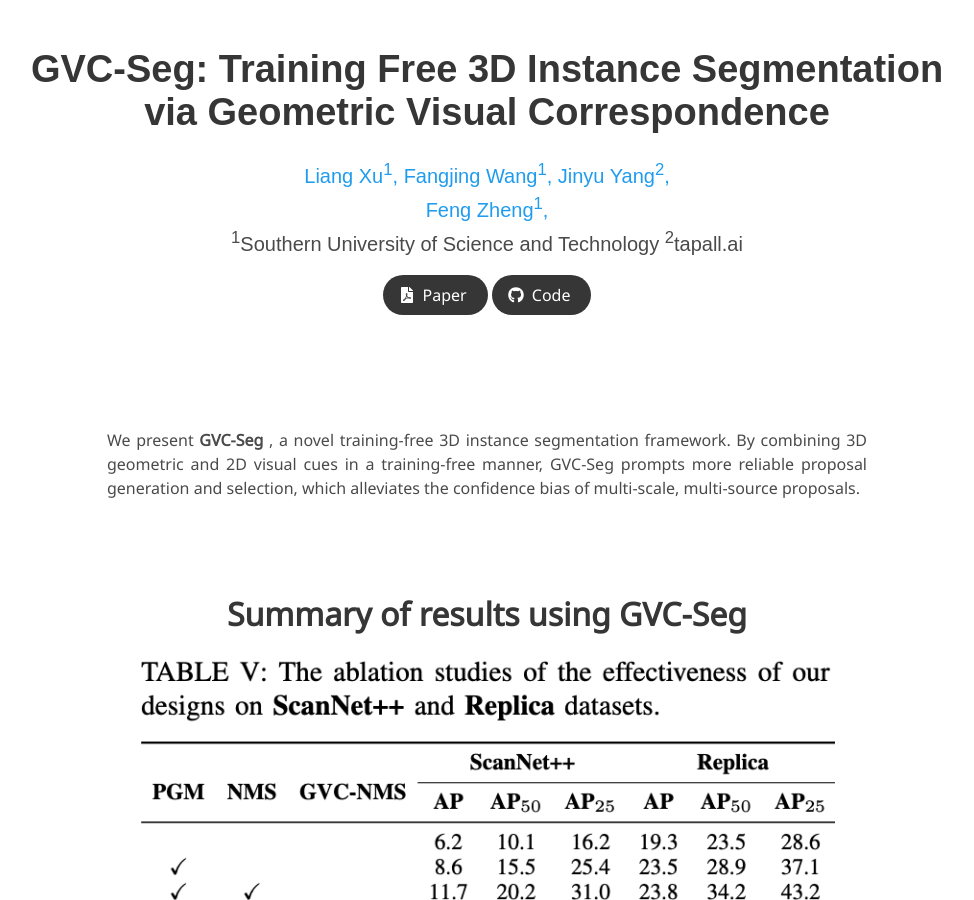
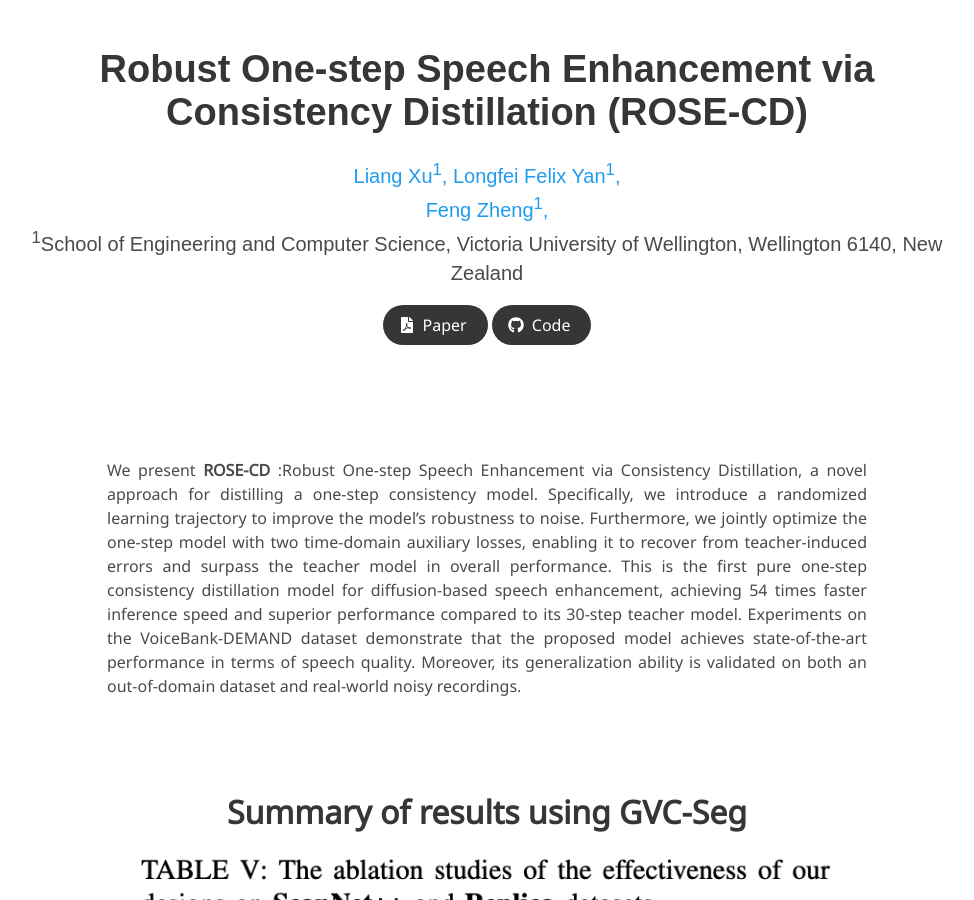
Before and after one commit to LiangXu123/LiangXu123.github.io, a Jekyll site: the page rosecd/index.html, which Jekyll copies as it is, in a window 1280 px wide and 900 px high. Shown: the whole window, without its empty margins (153-1127 px from the left). Built offline with Jekyll 4.4.1, drawn with Linux system fonts in a browser that asks for light colours; nearby versions of some CDN libraries; some web fonts are replaced; library files that are not in the unit come from our copies; a style sheet for code colours, icons or effects is not loaded.

Commit message:
rosecd_project

```diff
--- a/rosecd/index.html
+++ b/rosecd/index.html
@@ -3,7 +3,7 @@
 <head>
   <meta charset="utf-8">
   <meta name="description"
-        content="GVC-Seg: Training Free 3D Instance Segmentation via  Geometric Visual Correspondence.">
+        content="Robust One-step Speech Enhancement via Consistency Distillation.">
   <meta name="keywords" content="MaskRCNN, OWIS">
   <meta name="viewport" content="width=device-width, initial-scale=1">
   <title>GVC-Seg</title>
@@ -49,21 +49,18 @@
     <div class="container is-max-desktop">
       <div class="columns is-centered">
         <div class="column has-text-centered">
-          <h1 class="title is-1 publication-title" style="font-size:38px"> GVC-Seg: Training Free 3D Instance Segmentation <br> via  Geometric Visual Correspondence </h1>
+          <h1 class="title is-1 publication-title" style="font-size:38px"> Robust One-step Speech Enhancement via Consistency Distillation (ROSE-CD) </h1>
           <div class="is-size-5 publication-authors">
             <span class="author-block">
               <a href="https://liangxu123.github.io/">Liang Xu<sup>1</sup>,</a> </span>
               <span class="author-block">
-                <a href="">Fangjing Wang<sup>1</sup>, </a></span>
-              <span class="author-block">
-                <a href="https://ieeexplore.ieee.org/author/37086284120">Jinyu Yang<sup>2</sup>, </a> </span> <br>
+                <a href="https://ieeexplore.ieee.org/author/144802245092307">Longfei Felix Yan<sup>1</sup>, </a> </span> <br>
             <span class="author-block">
-              <a href="https://www.sustech.edu.cn/en/faculties/zhengfeng.html">Feng Zheng<sup>1</sup>, </a></span>
+              <a href="https://ieeexplore.ieee.org/author/38559192800">Feng Zheng<sup>1</sup>, </a></span>
           </div>
 
           <div class="is-size-5 publication-authors">
-            <span class="author-block"><sup>1</sup>Southern University of Science and Technology</span>
-            <span class="author-block"><sup>2</sup>tapall.ai</span>
+            <span class="author-block"><sup>1</sup>School of Engineering and Computer Science, Victoria University of Wellington, Wellington 6140, New Zealand</span>
           </div>
           <!-- <div class="is-size-5 publication-authors">
             <span class="author-block"><sup>1</sup>,</span>
@@ -95,7 +92,7 @@
               </span> -->
               <!-- Code Link. -->
               <span class="link-block">
-                <a href="https://github.com/LiangXu123/GVC-Seg"
+                <a href="https://github.com/LiangXu123/Robust-One-step-Speech-Enhancement-via-Consistency-Distillation-ROSE-CD-"
                    class="external-link button is-normal is-rounded is-dark">
                   <span class="icon">
                       <i class="fab fa-github"></i>
@@ -142,7 +139,19 @@
         <div class="content has-text-justified">
 
           <p>
-            We present <b>GVC-Seg</b> , a novel training-free 3D instance segmentation framework. By combining 3D geometric and 2D visual cues in a training-free manner, GVC-Seg prompts more reliable proposal generation and selection, which alleviates the confidence bias of multi-scale, multi-source proposals.
+            We present <b>ROSE-CD</b> :Robust One-step Speech Enhancement via Consistency
+            Distillation, a novel approach for distilling a one-step consistency model.
+            Specifically, we introduce a randomized learning trajectory to improve
+            the model’s robustness to noise. Furthermore, we jointly optimize the
+            one-step model with two time-domain auxiliary losses, enabling it to
+            recover from teacher-induced errors and surpass the teacher model in
+            overall performance. This is the first pure one-step consistency distillation
+            model for diffusion-based speech enhancement, achieving 54 times faster
+            inference speed and superior performance compared to its 30-step teacher
+            model. Experiments on the VoiceBank-DEMAND dataset demonstrate
+            that the proposed model achieves state-of-the-art performance in terms
+            of speech quality. Moreover, its generalization ability is validated on both
+            an out-of-domain dataset and real-world noisy recordings.
           </p>
 
         </div>
```
Also changed, not shown: _pages/about.md (+1 -2 lines).
